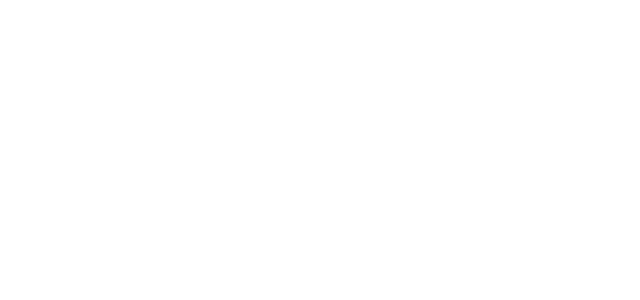
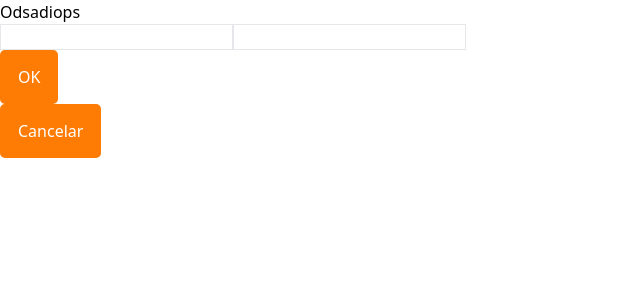
Before and after one commit to JonathanFerreirar/desInvest, a React (Create React App) app: page /home in a window 1280 px wide. Before the commit this address had no page. Shown: the top 300 px of the page, without its empty margins (0-640 px from the left). Built offline with nearby package versions, Linux system fonts and the light colour scheme.

Commit message:
:sparkles: feat: create home.js page and add a simples form to same

```diff
--- a/src/Router.js
+++ b/src/Router.js
@@ -1,8 +1,9 @@
-import React from 'react';
-import { Route, BrowserRouter, Routes } from 'react-router-dom';
-import { App } from './App';
-import { Input } from './components/input/Input';
-import { Button } from './components/button/Button';
+import React from "react";
+
+import { Route, BrowserRouter, Routes } from "react-router-dom";
+
+import { App } from "./App";
+import { Home } from "./pages/Home";
 
 const Router = () => {
   return (
@@ -10,8 +11,7 @@
       <BrowserRouter>
         <Routes>
           <Route path="/" element={<App />} />
-          <Route path="/input" element={<Input />} />
-          <Route path="/button" element={<Button />} />
+          <Route path="/home" element={<Home />} />
         </Routes>
       </BrowserRouter>
     </div>
--- a/src/components/button/Button.js
+++ b/src/components/button/Button.js
@@ -1,10 +1,12 @@
-import React from 'react';
-import './Button.css';
+import React from "react";
+import "./Button.css";
 
-export const Button = () => {
+export const Button = ({ children }) => {
   return (
     <div>
-      <button className="bg-[#FF7C04] py-[15px] px-[18px] text-[#FFF] rounded-[5px]">Botão</button>
+      <button className="bg-[#FF7C04] py-[15px] px-[18px] text-[#FFF] rounded-[5px]">
+        {children}
+      </button>
     </div>
   );
 };
--- a/src/components/input/Input.js
+++ b/src/components/input/Input.js
@@ -1,9 +1,7 @@
-import './Input.css'
+import "./Input.css";
 
-import React from 'react'
+import React from "react";
 
 export const Input = () => {
-  return (
-    <div>teste</div>
-  )
-}
+  return <input className="border" />;
+};
--- /dev/null
+++ b/src/pages/Home.js
@@ -0,0 +1,16 @@
+import React from "react";
+
+import { Input } from "../components/input/Input";
+import { Button } from "../components/button/Button";
+
+export const Home = () => {
+  return (
+    <div>
+      <h1>Odsadiops</h1>
+      <Input />
+      <Input />
+      <Button>OK</Button>
+      <Button>Cancelar</Button>
+    </div>
+  );
+};
```
